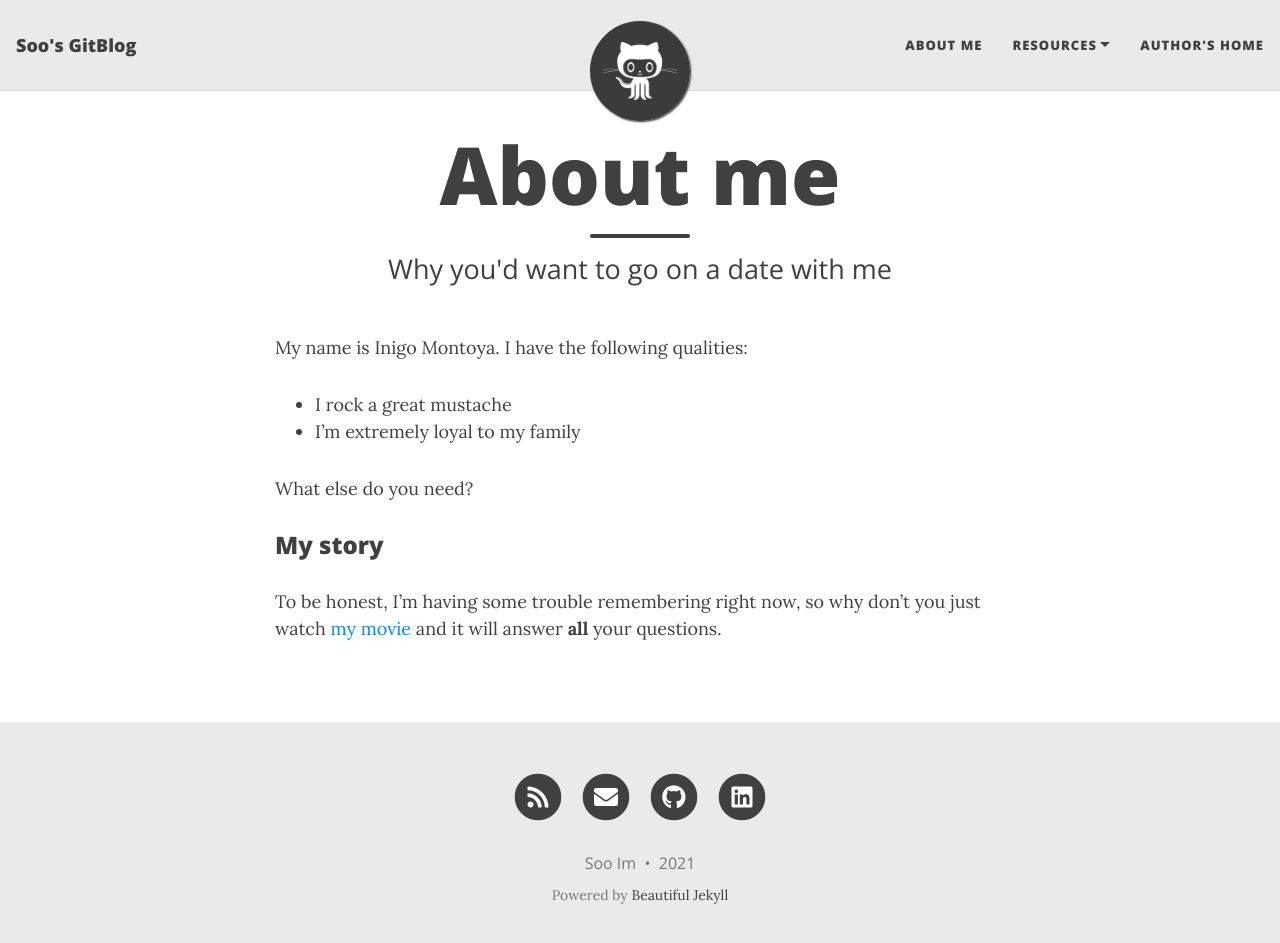
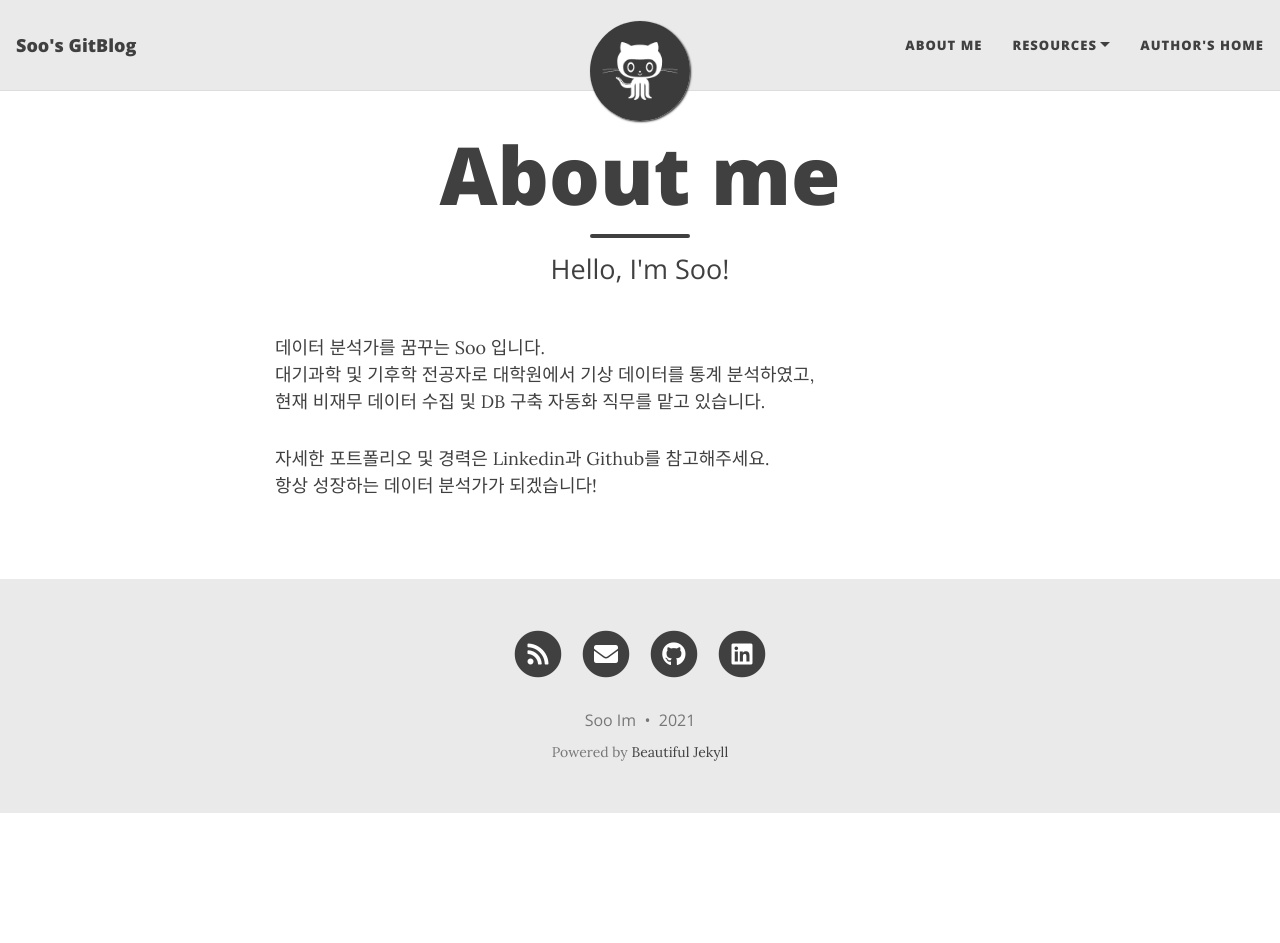
Before and after one commit to Soo-Im/Soo-Im.github.io, a Jekyll site: the page built from aboutme.md, in a window 1280 px wide and 956 px high. Shown: the top 943 px of the window. Built offline with Jekyll 4.4.1, drawn with Linux system fonts in a browser that asks for light colours; nearby versions of some CDN libraries.

Commit message:
Update aboutme.md

```diff
--- a/aboutme.md
+++ b/aboutme.md
@@ -1,16 +1,12 @@
 ---
 layout: page
 title: About me
-subtitle: Why you'd want to go on a date with me
+subtitle: Hello, I'm Soo!
 ---
 
-My name is Inigo Montoya. I have the following qualities:
+데이터 분석가를 꿈꾸는 Soo 입니다.
+대기과학 및 기후학 전공자로 대학원에서 기상 데이터를 통계 분석하였고,
+현재 비재무 데이터 수집 및 DB 구축 자동화 직무를 맡고 있습니다.
 
-- I rock a great mustache
-- I'm extremely loyal to my family
-
-What else do you need?
-
-### My story
-
-To be honest, I'm having some trouble remembering right now, so why don't you just watch [my movie](https://en.wikipedia.org/wiki/The_Princess_Bride_%28film%29) and it will answer **all** your questions.
+자세한 포트폴리오 및 경력은 Linkedin과 Github를 참고해주세요.
+항상 성장하는 데이터 분석가가 되겠습니다!
```
